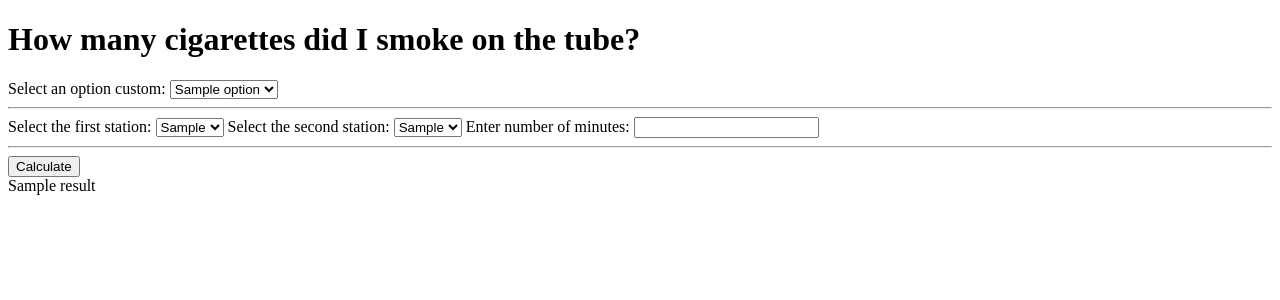
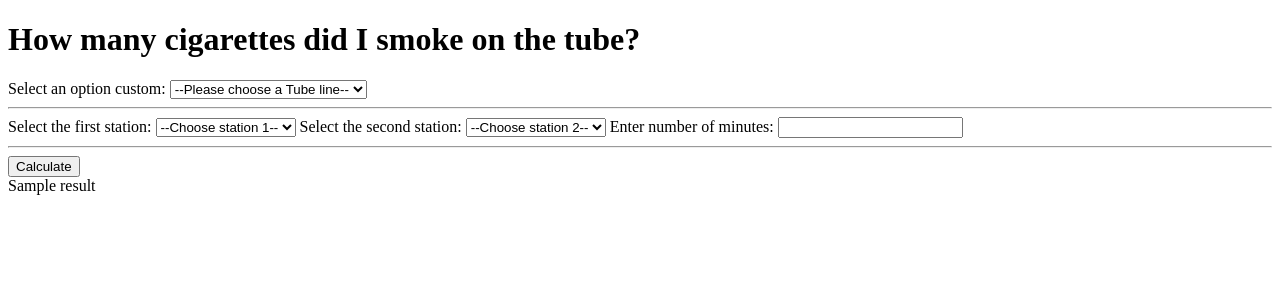
Before and after one commit to j-bernardi/lungdon-underground, a Flask app: template api/templates/index.html in a window 1280 px wide. Shown: the top 300 px of the page. Run offline with Flask 2, Linux system fonts and the light colour scheme; the template is opened without the code that fills it: most values are stand-ins (such as "Sample title", 1, 10 or a date in 2020).

Commit message:
Fixing option selection persistance, and adding blank at initial load

```diff
--- a/api/app.py
+++ b/api/app.py
@@ -69,8 +69,8 @@ def index():
         session[RESULT_KEY] = prettify_results(result_tuple)
         session[SELECTED_OPTION_KEY] = tube_line_select
         session[MINUTES_KEY] = minutes
-        session[STATION1_KEY] = minutes
-        session[STATION2_KEY] = minutes
+        session[STATION1_KEY] = s1_select
+        session[STATION2_KEY] = s2_select
 
         return redirect(url_for(HTML_FILE.split(".")[0]))
 
--- a/api/templates/index.html
+++ b/api/templates/index.html
@@ -11,6 +11,7 @@
         <label for="tube_line_selector">Select an option custom:</label>
 
         <select id="tube_line_selector" name="tube_line_selector">
+            <option value="" disabled {% if not selected_option %}selected{% endif %}>--Please choose a Tube line--</option>
             {% if options %}
                 {% for option in options %}
                 <option value="{{ option }}" {% if option == selected_option %}selected{% endif %}>
@@ -25,8 +26,9 @@
         <label for="station_1_selector">Select the first station:</label>
 
         <select id="station_1_selector" name="station_1_selector">
-            {% if station_1_options %}
-                {% for s1_option in station_1_options %}
+            <option value="" disabled {% if not s1_selected_option %}selected{% endif %}>--Choose station 1--</option>
+            {% if s1_options %}
+                {% for s1_option in s1_options %}
                 <option value="{{ s1_option }}" {% if s1_option == s1_selected_option %}selected{% endif %}>
                     {{ s1_option }}
                 </option>
@@ -37,8 +39,9 @@
         <label for="station_2_selector">Select the second station:</label>
 
         <select id="station_2_selector" name="station_2_selector">
-            {% if station_2_options %}
-                {% for s2_option in station_2_options %}
+            <option value="" disabled {% if not s2_selected_option %}selected{% endif %}>--Choose station 2--</option>
+            {% if s2_options %}
+                {% for s2_option in s2_options %}
                 <option value="{{ s2_option }}" {% if s2_option == s2_selected_option %}selected{% endif %}>
                     {{ s2_option }}
                 </option>
```
